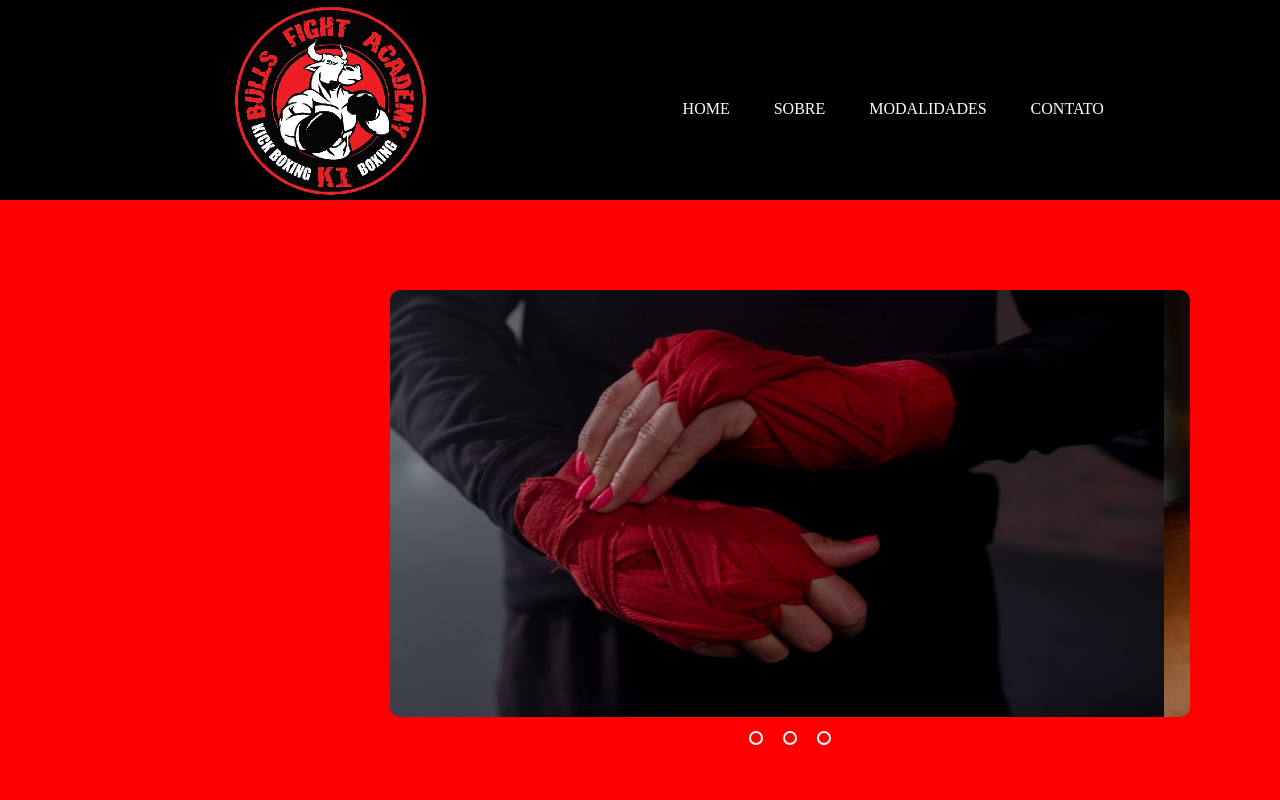
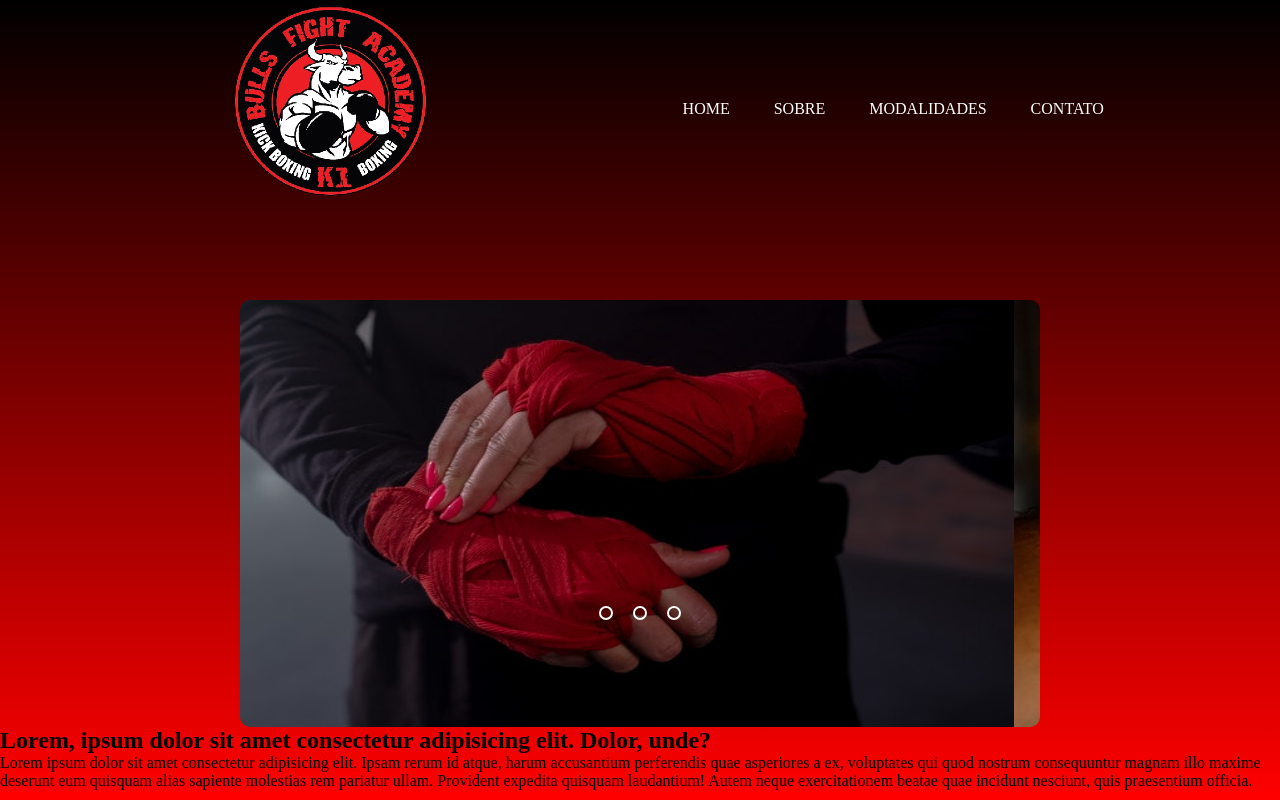
Before and after one commit to Outercrescent3/landing-page_-box, a plain HTML site: page index.html in a window 1280 px wide. Drawn offline with Linux system fonts and the light colour scheme.

Commit message:
algumas atualizações

```diff
--- a/index.html
+++ b/index.html
@@ -25,10 +25,12 @@
                         <ul>
                             <li><a href="#">NOSSA HISTÓRIA  </a></li>
                             <li><a href="#">NOSSOS TREINADORES</a>
-                                <!--<ul>
+                                <!--
+                                    <ul>
                                  <li><a href="#">JOÃO DANICA</a></li>
                                  <li><a href="#">GRIFBRAULI</a></li>
-                              </ul> -->
+                              </ul>
+                                -->
                             </li>
                             <li><a href="#">ALUNOS GRADUADOS</a></li>
                         </ul>
@@ -73,6 +75,10 @@
                 <label for="radio3" class="manual-btn"></label>
             </div>
         </section>
+        <section>
+            <h1>Lorem, ipsum dolor sit amet consectetur adipisicing elit. Dolor, unde?</h1>
+            <p>Lorem ipsum dolor sit amet consectetur adipisicing elit. Ipsam rerum id atque, harum accusantium perferendis quae asperiores a ex, voluptates qui quod nostrum consequuntur magnam illo maxime deserunt eum quisquam alias sapiente molestias rem pariatur ullam. Provident expedita quisquam laudantium! Autem neque exercitationem beatae quae incidunt nesciunt, quis praesentium officia.</p>
+        </section>
 
     </main>
     <footer>
--- a/style/style.css
+++ b/style/style.css
@@ -10,8 +10,15 @@
     --cor05:orange;
 }
 
+section{
+
+}
+
 header{
-    background-color: var(--cor02);
+    /*background-color: var(--cor02);*/
+    background-image: linear-gradient( to top, var(--cor03), var(--cor02));
+    background-repeat: no-repeat;
+    background-attachment: fixed;
     width: 100vw;
     height: 200px;
     display: flex;
@@ -56,7 +63,7 @@ margin-top: 80px;
 .menu-dp ul ul {
 display: none;
 position: absolute;
-background-color: var(--cor05)
+background-color: c
 }
 
 .menu-dp ul li:hover ul {
@@ -65,8 +72,10 @@ background-color: var(--cor05)
  }
 
 
- body , main{
-    background-color: var(--cor03);
+body{
+background-image: linear-gradient( to bottom, var(--cor02), var(--cor03));
+background-repeat: no-repeat;
+background-attachment: fixed;
 }
 
 
@@ -82,8 +91,8 @@ background-color: var(--cor05)
 width: 800px;
 height: 427px;
 border-radius: 10px;
-margin-top: 90px;
-margin-right: 90px;
+margin-top: 100px;
+margin-right: auto;
 margin-left: auto;
 overflow: hidden;
 
@@ -111,6 +120,7 @@ overflow: hidden;
 
 .manual-navigation{
     position: absolute;
+    bottom: 170px;
     width: 800px;
     display: flex;
     justify-content: center;
```
